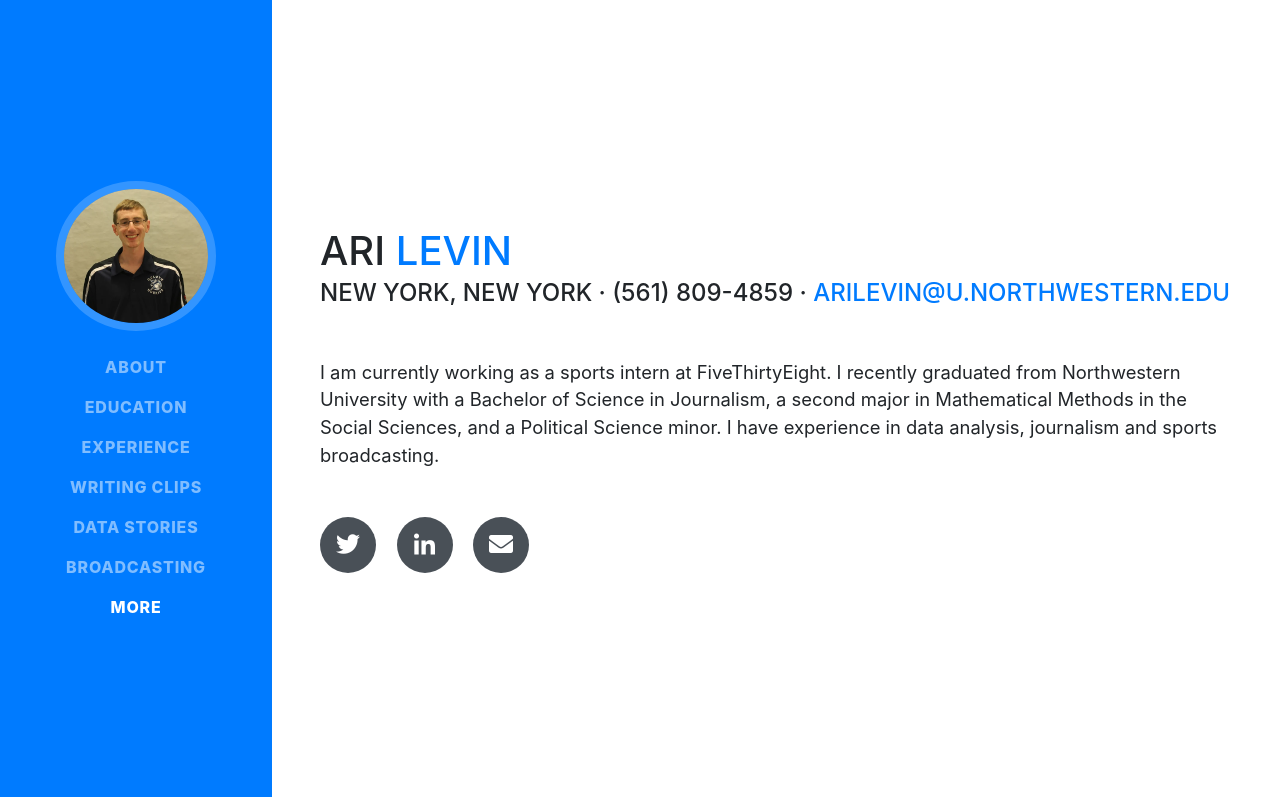
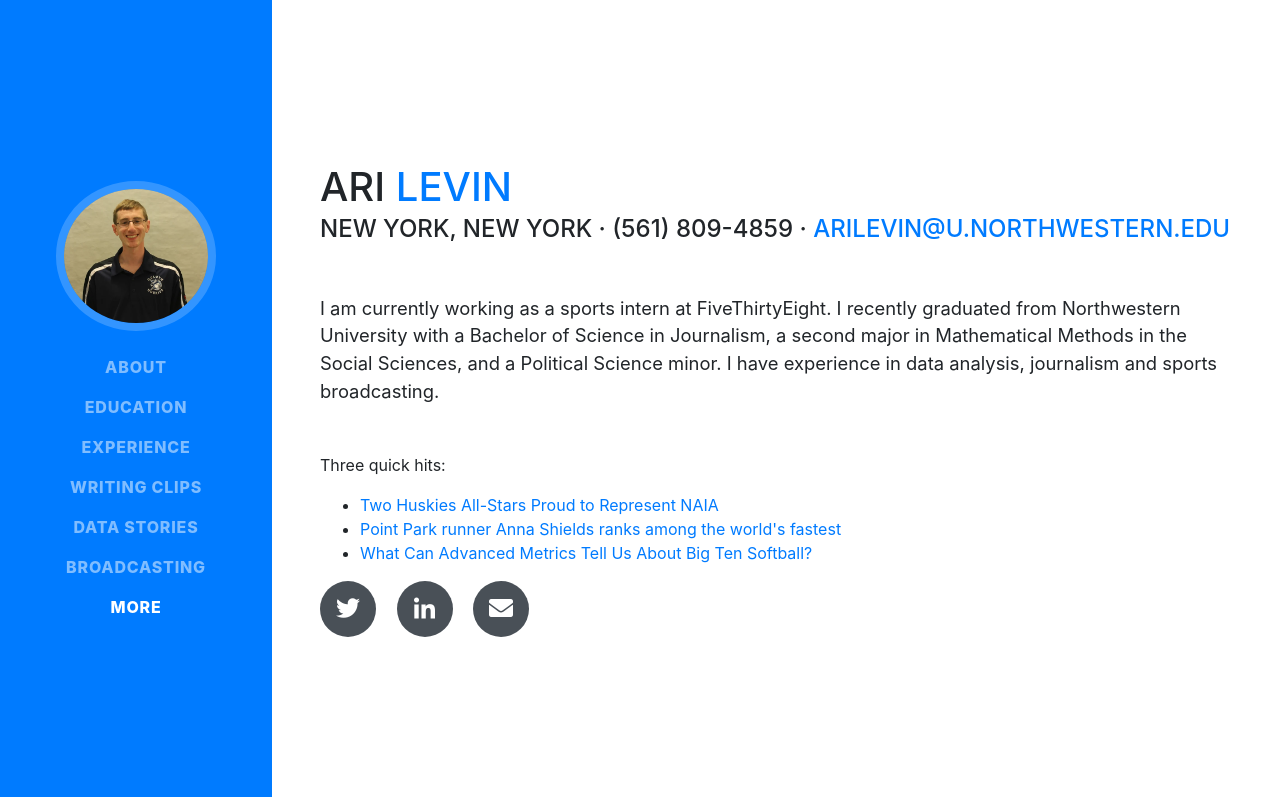
Before and after one commit to Ari-Levin/portfolio, a website with bundled scripts: page index.html in a window 1280 px wide. Shown: the top 797 px of the page. Built offline with nearby package versions, Linux system fonts and the light colour scheme; a web font is replaced by a local one.

Commit message:
add three quick hits

```diff
--- a/index.html
+++ b/index.html
@@ -73,6 +73,12 @@
             <a href="mailto:arilevin@u.northwestern.edu">AriLevin@u.northwestern.edu</a>
           </div>
           <p class="lead mb-5">I am currently working as a sports intern at FiveThirtyEight. I recently graduated from Northwestern University with a Bachelor of Science in Journalism, a second major in Mathematical Methods in the Social Sciences, and a Political Science minor. I have experience in data analysis, journalism and sports broadcasting.</p>
+		<p>Three quick hits:</p>
+		<ul>
+			<li><a href="https://northwoodsleague.com/duluth-huskies/2018/07/28/two-huskies-all-stars-proud-to-represent-naia/" target="new">Two Huskies All-Stars Proud to Represent NAIA</a></li>
+			<li><a href="https://www.post-gazette.com/sports/other-colleges/2019/01/30/Point-Park-runner-Anna-Shields-world-fastest-1000-meters-NAIA-national-champion-Kelly-Parsley/stories/201901300015" target="new">Point Park runner Anna Shields ranks among the world's fastest</a></li>
+			<li><a href="https://wnursports.com/2019/07/29/what-can-advanced-metrics-tell-us-about-big-ten-softball/" target="new">What Can Advanced Metrics Tell Us About Big Ten Softball?</a></li>
+		</ul>
           <div class="social-icons">
             <a href="https://twitter.com/levinari/" target="new">
               <i class="fab fa-twitter"></i>
```
